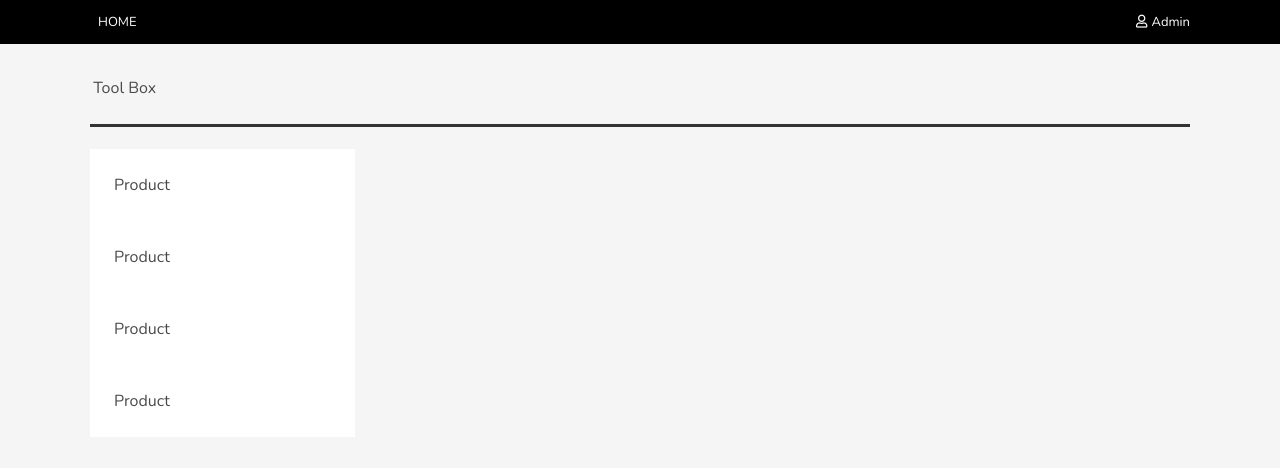
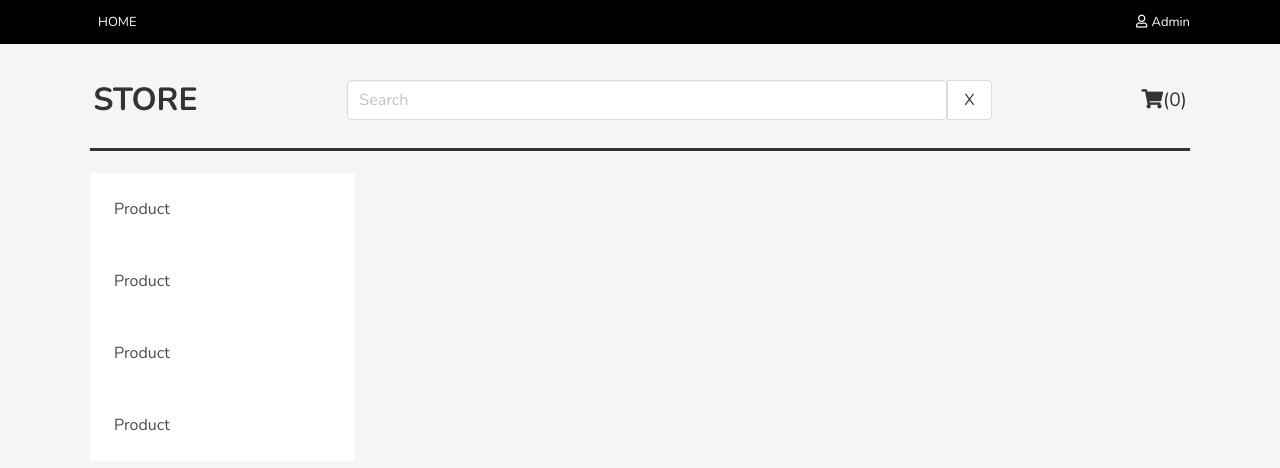
Before and after one commit to ninayeh/react-store, a React (Create React App) app: page / in a window 1280 px wide. Shown: the top 468 px of the page. Built offline with nearby package versions, Linux system fonts and the light colour scheme.

Commit message:
Basic ToolBox Layout

```diff
--- a/src/component/ToolBox.js
+++ b/src/component/ToolBox.js
@@ -4,7 +4,21 @@ class ToolBox extends React.Component {
   render () {
     return (
       <div className="tool-box">
-        <p>Tool Box</p>
+        <div className="logo-text">Store</div>
+        <div className="search-box">
+          <div className="field has-addons">
+            <div className="contorl">
+              <input type="text" className="input search-input" placeholder="Search"/>
+            </div>
+            <div className="control">
+              <button className="button">X</button>
+            </div>
+          </div>
+        </div>
+        <div className="cart-box">
+          <i className="fas fa-shopping-cart"></i>
+          <span className="cart-number">(0)</span>
+        </div>
       </div>
     )
   }
```
